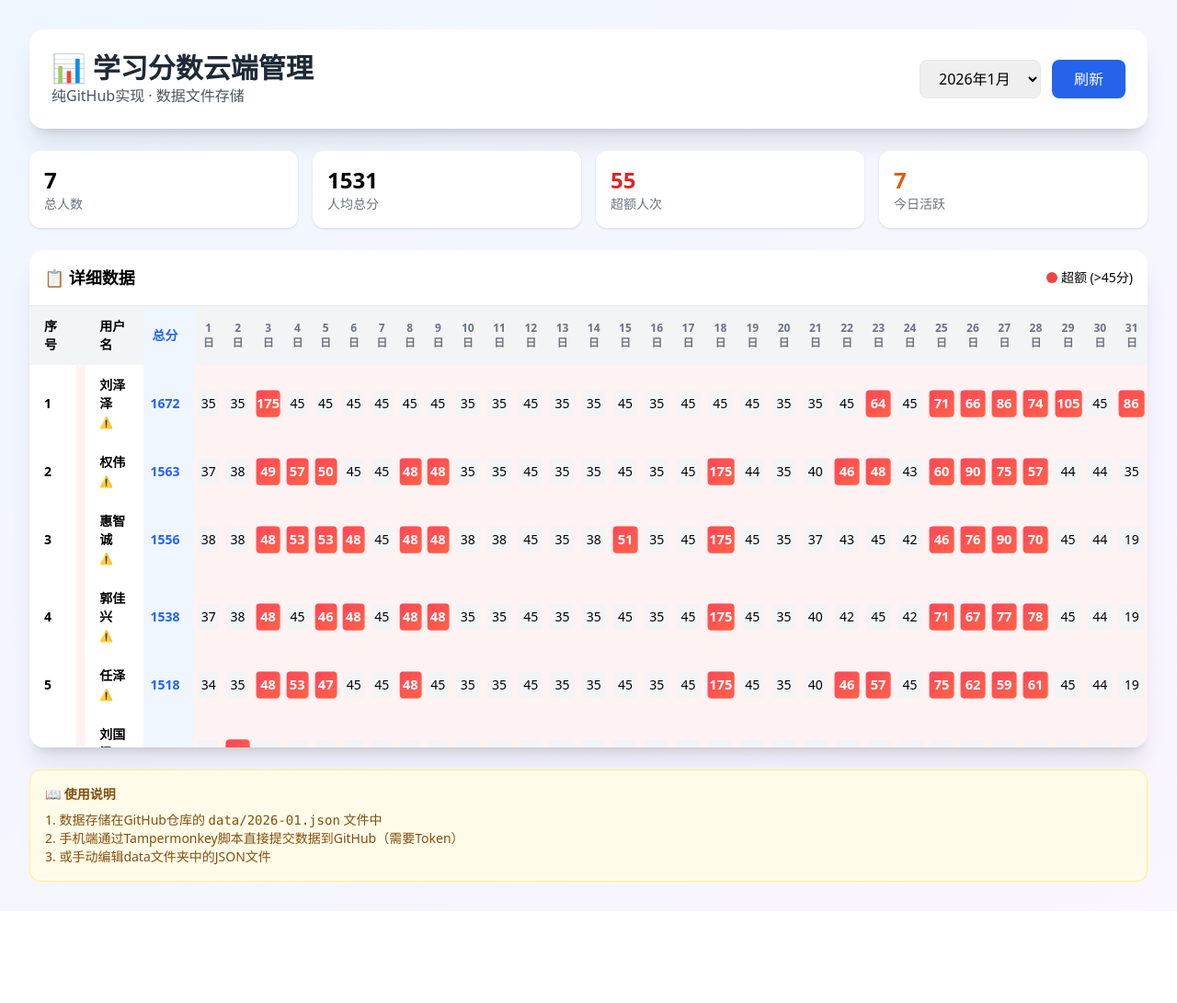
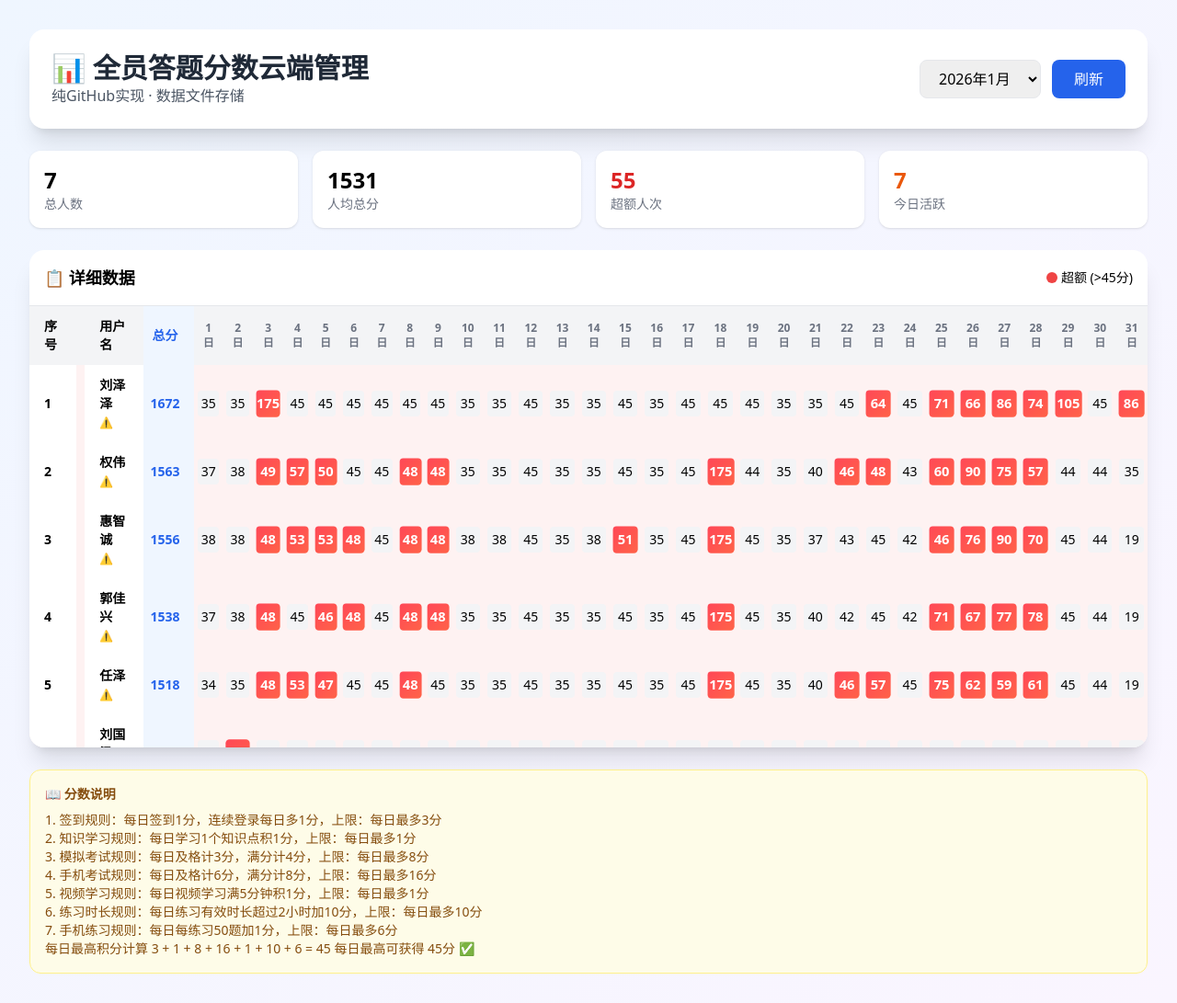
Before and after one commit to wfxx2026/score-cloud-data, a plain HTML site: page index.html in a window 1280 px wide. Shown: the whole page at 92% size. Before the commit the page ends 991 px from the top, so only its background shows below. Drawn offline with nearby package versions, Linux system fonts and the light colour scheme.

Commit message:
Update index.html

```diff
--- a/index.html
+++ b/index.html
@@ -3,7 +3,7 @@
 <head>
     <meta charset="UTF-8">
     <meta name="viewport" content="width=device-width, initial-scale=1.0">
-    <title>学习分数云端管理</title>
+    <title>全员答题分数云端管理</title>
     <script src="https://cdn.tailwindcss.com"></script>
     <style>
         .exceed-limit {
@@ -32,7 +32,7 @@
         <div class="bg-white rounded-2xl shadow-xl p-6">
             <div class="flex flex-col md:flex-row justify-between items-center gap-4">
                 <div>
-                    <h1 class="text-3xl font-bold text-gray-800">📊 学习分数云端管理</h1>
+                    <h1 class="text-3xl font-bold text-gray-800">📊 全员答题分数云端管理</h1>
                     <p class="text-gray-600">纯GitHub实现 · 数据文件存储</p>
                 </div>
                 <div class="flex gap-3">
@@ -88,12 +88,19 @@
             </div>
         </div>
 
-        <!-- 使用说明 -->
+        <!-- 分数说明 -->
         <div class="bg-yellow-50 border border-yellow-200 rounded-xl p-4 text-sm text-yellow-800">
-            <h4 class="font-bold mb-2">📖 使用说明</h4>
-            <p>1. 数据存储在GitHub仓库的 <code>data/2026-01.json</code> 文件中</p>
-            <p>2. 手机端通过Tampermonkey脚本直接提交数据到GitHub（需要Token）</p>
-            <p>3. 或手动编辑data文件夹中的JSON文件</p>
+            <h4 class="font-bold mb-2">📖 分数说明</h4>
+            <p>1. 签到规则：每日签到1分，连续登录每日多1分，上限：每日最多3分</p>
+            <p>2. 知识学习规则：每日学习1个知识点积1分，上限：每日最多1分</p>
+            <p>3. 模拟考试规则：每日及格计3分，满分计4分，上限：每日最多8分</p>
+            <p>4. 手机考试规则：每日及格计6分，满分计8分，上限：每日最多16分</p>
+            <p>5. 视频学习规则：每日视频学习满5分钟积1分，上限：每日最多1分</p>
+            <p>6. 练习时长规则：每日练习有效时长超过2小时加10分，上限：每日最多10分</p>
+            <p>7. 手机练习规则：每日每练习50题加1分，上限：每日最多6分</p>
+            <p>      每日最高积分计算
+                   3 + 1 + 8 + 16 + 1 + 10 + 6 = 45
+                   每日最高可获得 45分 ✅</p>
         </div>
     </div>
 
```
